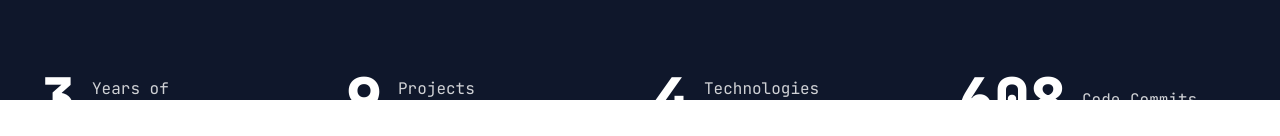
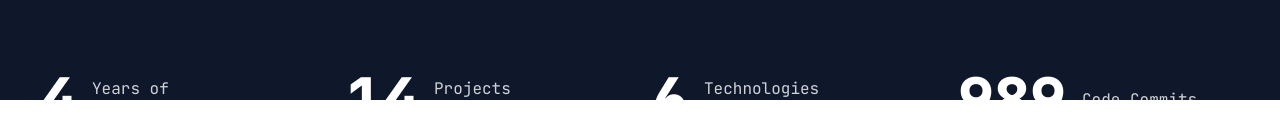
Before and after one commit to tejasvirajsingh/Portfolio-React-js., a Next.js app: page / in a window 1280 px wide. Shown: the part 700-836 px from the top of the page. Built offline with nearby package versions, Linux system fonts and the light colour scheme.

Commit message:
update Year and Project and Commit number

```diff
--- a/components/Stats.jsx
+++ b/components/Stats.jsx
@@ -4,19 +4,19 @@ import CountUp from "react-countup";
 
 const stats = [
     {
-        num: 3,
+        num: 4,
         text: "Years of Experience",
     },
     {
-        num: 9,
+        num: 14,
         text: "Projects Completed",
     },
     {
-        num: 4,
+        num: 6,
         text: "Technologies Mastered",
     },
     {
-        num: 612,
+        num: 1013,
         text: "Code Commits",
     },
 ];
```
